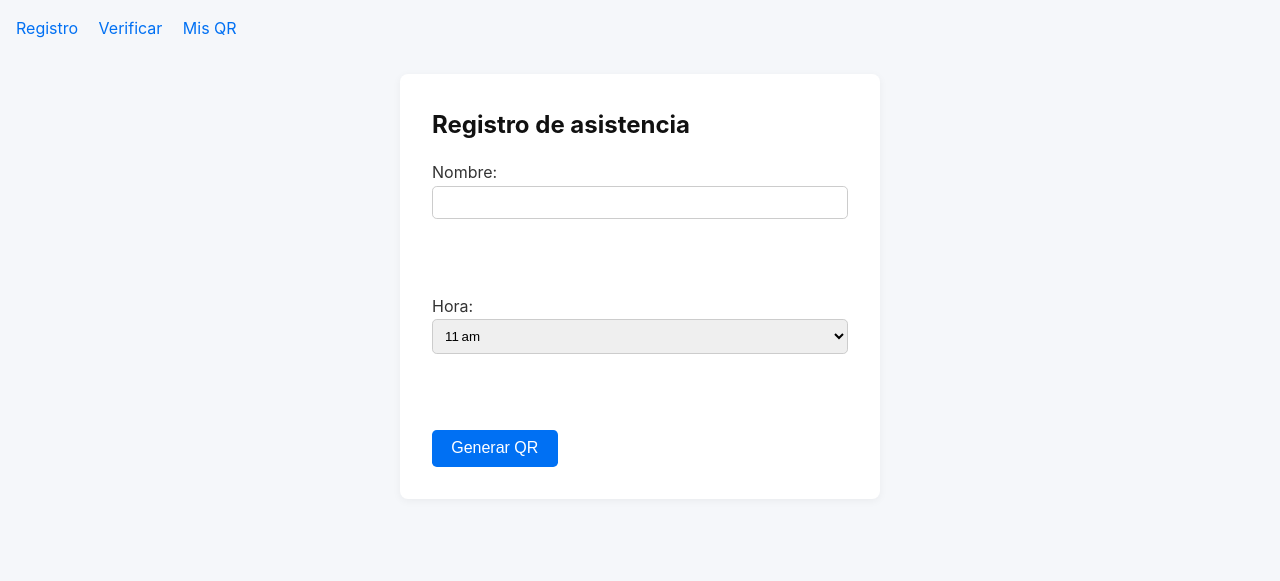
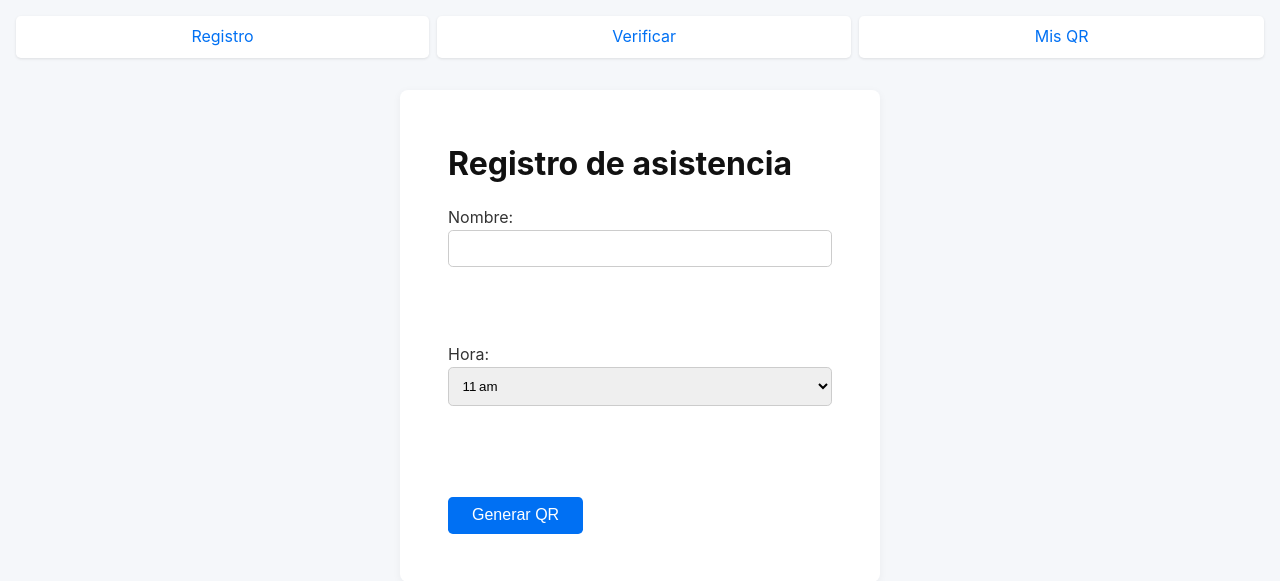
Before and after one commit to castilloabraham/tickera, a Flask app: page / in a window 1280 px wide. Shown: the top 581 px of the page. Run offline with Flask 2, Linux system fonts and the light colour scheme; some libraries are stand-ins or nearby versions.

Commit message:
cambios de diseno

```diff
--- a/static/style.css
+++ b/static/style.css
@@ -10,21 +10,31 @@ body {
   padding: 1rem;
 }
 
-/* NAVEGACIÓN */
+/* NAVEGACIÓN FLEXIBLE */
 nav {
+  display: flex;
+  flex-wrap: wrap;
+  justify-content: center;
+  gap: 0.5rem;
   margin-bottom: 2rem;
 }
 nav a {
+  flex: 1 1 auto;
+  text-align: center;
   text-decoration: none;
   color: #0070f3;
-  margin-right: 1rem;
+  padding: 0.5rem 1rem;
+  border-radius: 0.3rem;
+  background: #fff;
+  box-shadow: 0 1px 3px rgba(0,0,0,0.1);
 }
 nav a:hover {
-  text-decoration: underline;
+  background: #e6f0ff;
 }
 
-/* CONTENEDOR CENTRAL */
+/* CONTENEDOR CENTRAL FLUIDO */
 .container {
+  width: 90%;
   max-width: 480px;
   margin: 0 auto;
   background: #fff;
@@ -33,16 +43,19 @@ nav a:hover {
   box-shadow: 0 2px 8px rgba(0,0,0,0.05);
 }
 
-/* BOTONES */
+/* BOTONES RESPONSIVOS */
 button, .btn {
-  display: inline-block;
+  width: 100%;
+  max-width: 100%;
+  display: block;
   background: #0070f3;
   color: #fff;
   border: none;
-  padding: 0.6rem 1.2rem;
+  padding: 0.8rem;
   border-radius: 0.3rem;
   cursor: pointer;
   font-size: 1rem;
+  margin-top: 1rem;
 }
 button:hover, .btn:hover {
   background: #005bb5;
@@ -55,7 +68,7 @@ label {
 }
 input[type="text"], select {
   width: 100%;
-  padding: 0.5rem;
+  padding: 0.6rem;
   margin-bottom: 1rem;
   border: 1px solid #ccc;
   border-radius: 0.3rem;
@@ -68,9 +81,24 @@ h1 {
   color: #111;
 }
 
-/* IMAGEN QR */
-.qr-code {
+/* IMAGEN QR FLUIDA */
+.qr-code, img {
   display: block;
   margin: 1rem auto;
-  max-width: 100%;
+  width: 80%;
+  max-width: 300px;
 }
+
+/* MEDIA QUERY para pantallas mayores */
+@media (min-width: 600px) {
+  .container {
+    padding: 3rem;
+  }
+  h1 {
+    font-size: 2rem;
+  }
+  button, .btn {
+    width: auto;
+    padding: 0.6rem 1.5rem;
+  }
+}
--- a/templates/result.html
+++ b/templates/result.html
@@ -1,7 +1,9 @@
 <!doctype html>
 <html>
-<head><meta charset="utf-8"><title>Tu QR</title></head>
-<link rel="stylesheet" href="{{ url_for('static', filename='style.css') }}">
+<head><meta charset="utf-8"><title>Tu QR</title>
+  <link rel="stylesheet" href="{{ url_for('static', filename='style.css') }}">
+</head>
+
 
 <body>
   <nav>
--- a/templates/verify.html
+++ b/templates/verify.html
@@ -4,7 +4,8 @@
   <meta charset="utf-8">
   <title>Verificar QR con cámara</title>
   <script src="https://cdnjs.cloudflare.com/ajax/libs/html5-qrcode/2.3.7/html5-qrcode.min.js"></script>
-  <link rel="stylesheet" href="{{ url_for('static', filename='style.css') }}">
+  <meta name="viewport" content="width=device-width, initial-scale=1.0">
+
 
   <style>
     #reader { width:300px; height:300px; border:1px solid #ccc; margin-bottom:1em; display:none; }
```
